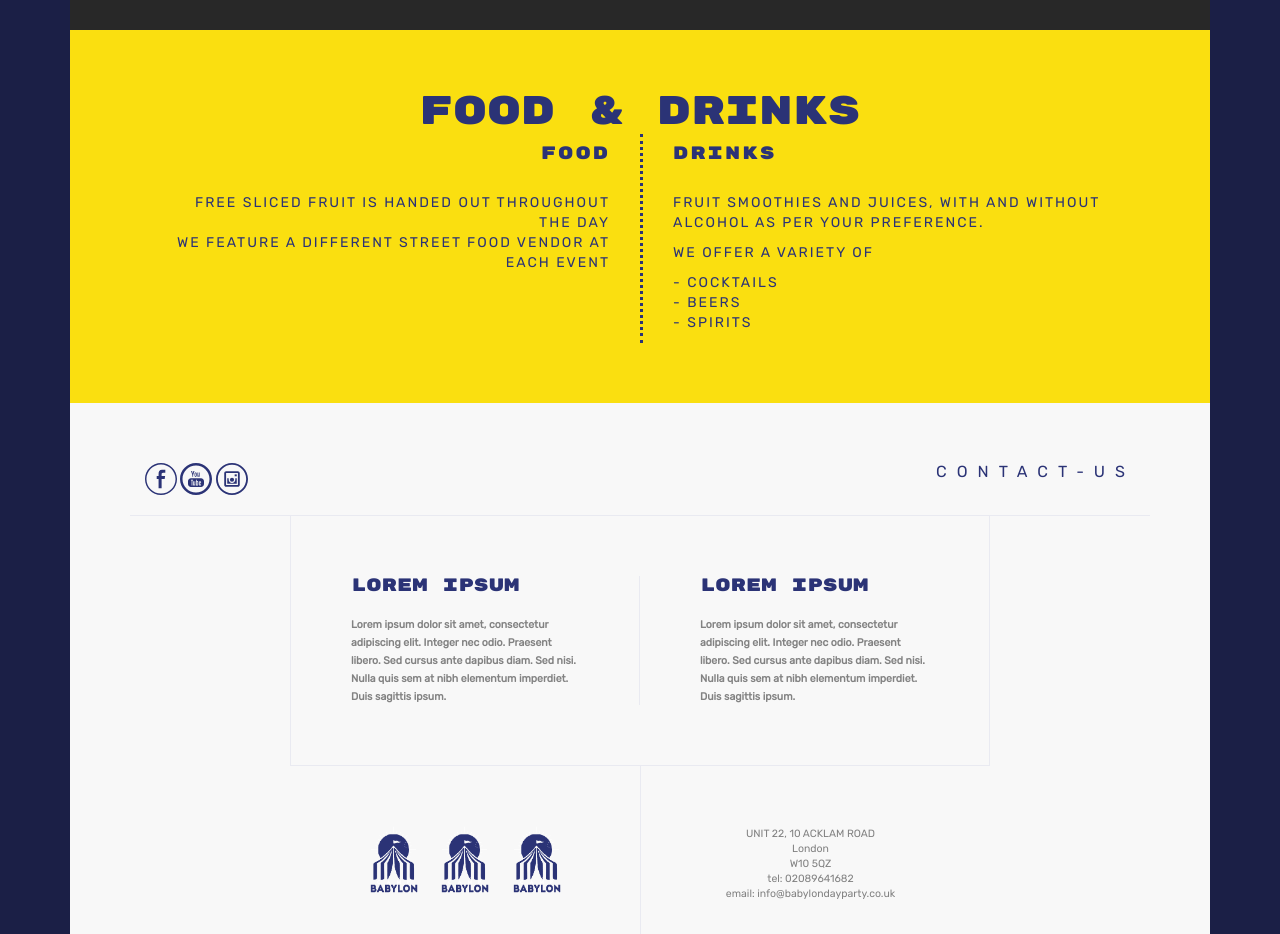
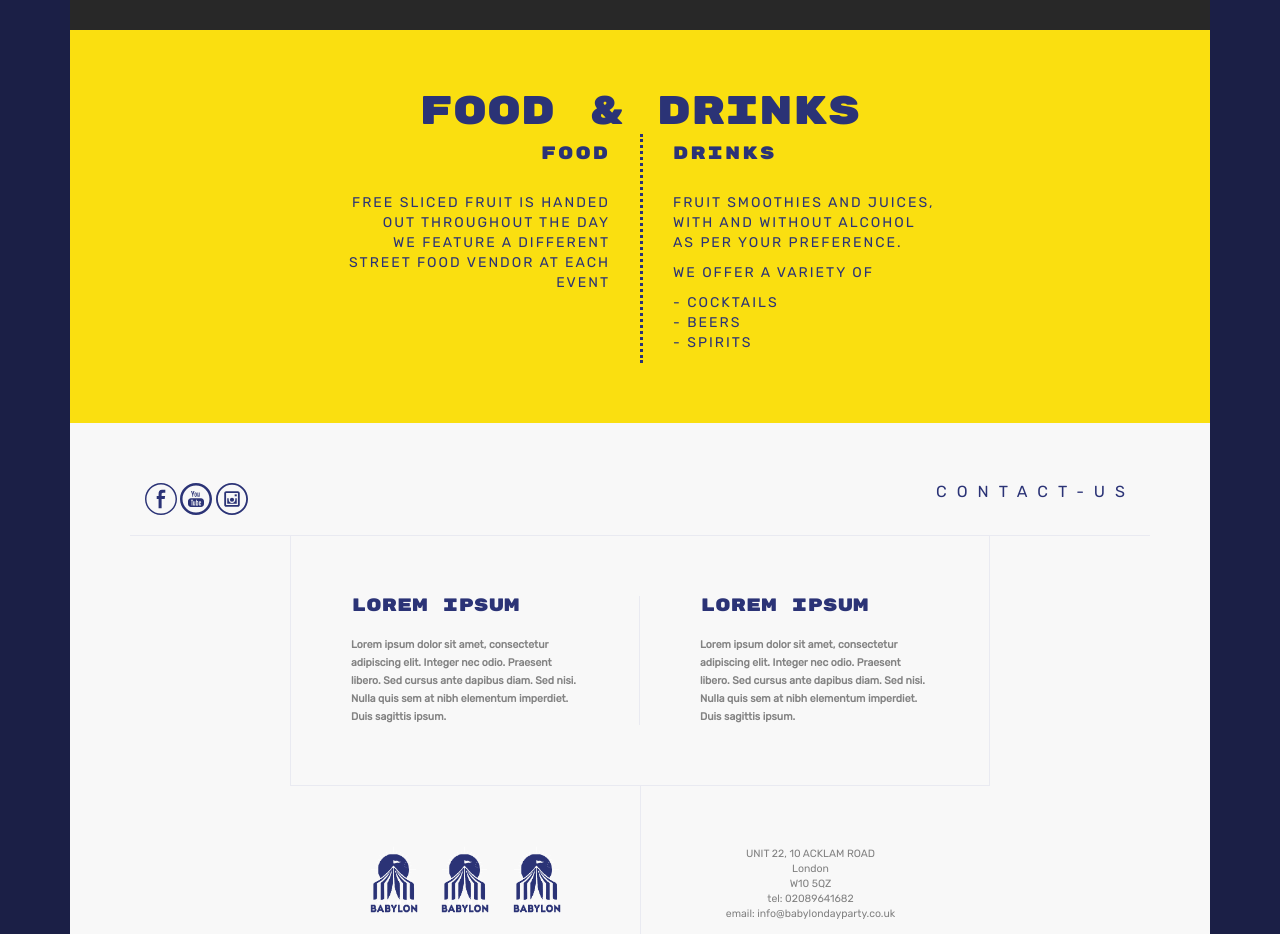
Before and after one commit to jaykch/babylon, a plain HTML site: page index.html in a window 1280 px wide. Shown: the part 2040-2974 px from the top of the page. Drawn offline with nearby package versions, Linux system fonts and the light colour scheme; grey boxes are pictures that could not be loaded.

Commit message:
Fixed food section

```diff
--- a/index.html
+++ b/index.html
@@ -90,14 +90,14 @@
         <section id="food" class="section">
             <h2 class="fat-font">Food &amp; Drinks</h2>
             <div class="row">
-                <div class="col-lg-6 food">
+                <div class="col-lg-offset-2 col-lg-4 food">
                     <h4 class="fat-font">Food</h4>
                     <br>
                     <p>Free sliced fruit is handed out throughout the day <br>
                         We feature a different street food vendor at each event
                     </p>
                 </div>
-                <div class="col-lg-6 drinks">
+                <div class="col-lg-4 drinks">
                     <h4 class="fat-font">Drinks</h4>
                     <br>
                     <p>
```
